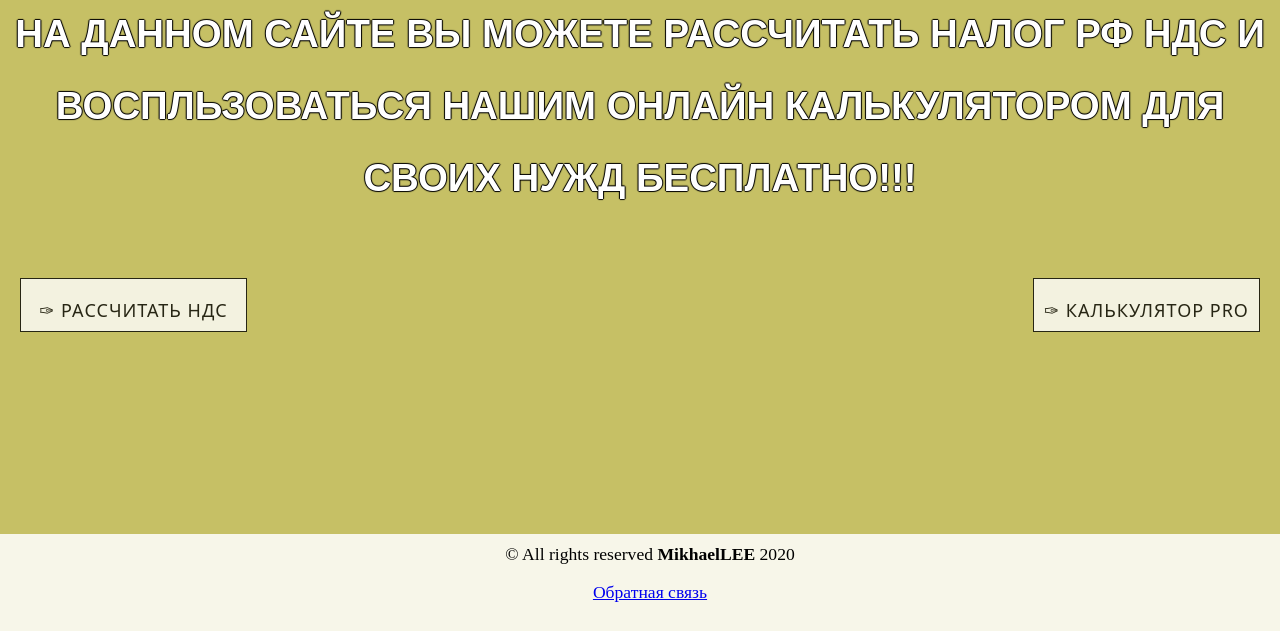
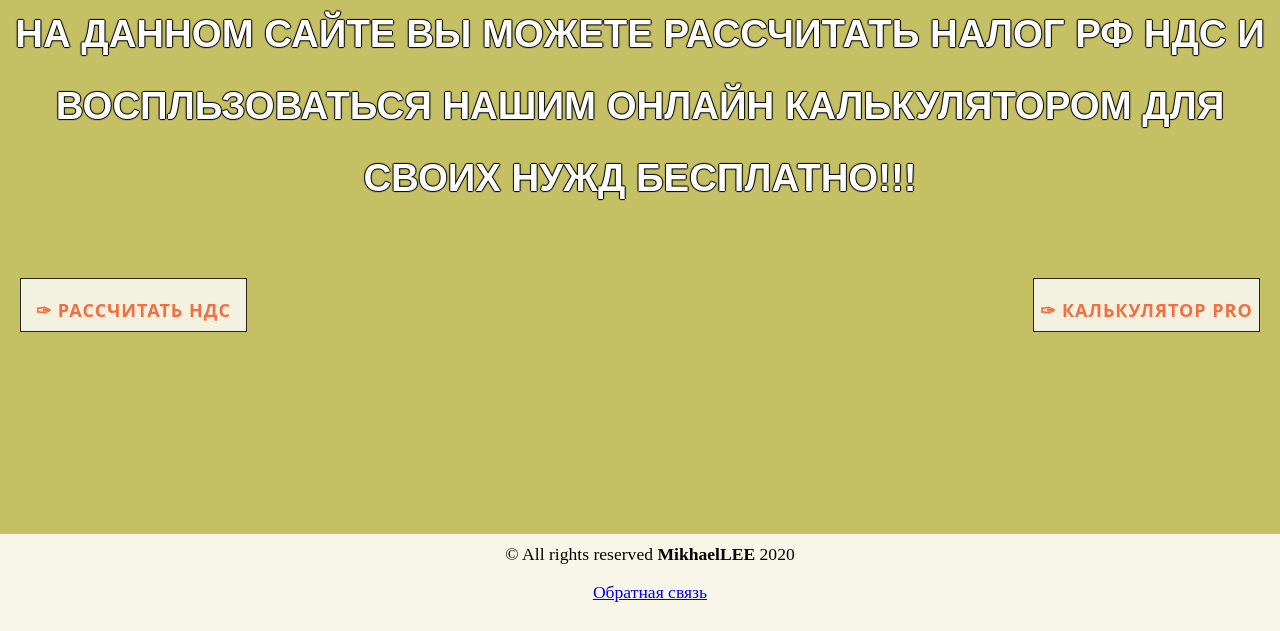
Before and after one commit to MikhaDNS/20nalog, a plain HTML site: page index.html in a window 1280 px wide. Shown: the part 169-800 px from the top of the page. Drawn offline with Linux system fonts and the light colour scheme.

Commit message:
Update style.css

```diff
--- a/styles/style.css
+++ b/styles/style.css
@@ -81,8 +81,8 @@ a.botr{
    margin: 20px auto;
   font-family: 'Dosis', sans;
   font-size: 18px;
-  font-weight:200;
-  color:#000;
+  color:#ff5a37;
+  font-weight: bold;
   text-transform:uppercase;
   text-decoration:none;
   text-align:center;
```
